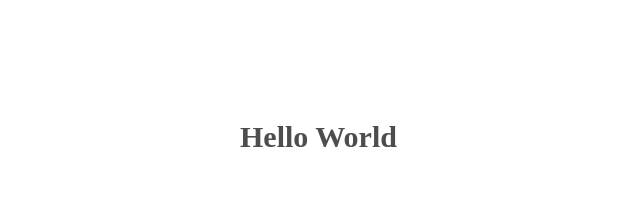
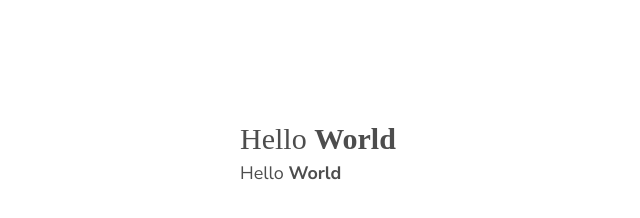
Before and after one commit to garden-io/eden, a Gatsby site: page / in a window 1280 px wide. Shown: the whole page, without its empty margins (0-640 px from the left). Built offline with nearby package versions, Linux system fonts and the light colour scheme; Gatsby itself is replaced by a stand-in of ours; a web font is replaced by a local one.

Commit message:
fix: title and font size fixes

```diff
--- a/src/components/Title.tsx
+++ b/src/components/Title.tsx
@@ -4,10 +4,8 @@
  * All rights reserved.
  */
 
-import { Color, TitleSize, TitleTags, TextAlign, textAligns, fontFamilies, FontFamily } from "../themes"
 import React, { FC } from "react"
-
-import { useTheme } from "../contexts"
+import { Color, TitleSize, TitleTags, TextAlign, textAligns, fontFamilies, FontFamily, FontWeight, useTheme } from ".."
 
 interface Props {
   /**
@@ -27,13 +25,13 @@ interface Props {
    */
   fontFamily?: FontFamily
   /**
+   * Font weight
+   */
+  fontWeight?: FontWeight
+  /**
    * Headings tag
    */
   tag?: TitleTags
-  /**
-   * Headings tag
-   */
-  to?: string
   /**
    * Function called when title is clicked
    */
@@ -50,9 +48,9 @@ export const Title: FC<Props> = ({
   textAlign = "left",
   color = "grayDark",
   fontFamily = "title",
+  fontWeight = "bold",
   tag = "h3",
-  to = null,
-  onClick = () => {},
+  onClick = null,
 }) => {
   const { colors, titleSizes, fontWeights, lineHeights, titleTags } = useTheme()
 
@@ -62,11 +60,11 @@ export const Title: FC<Props> = ({
       style={{
         fontFamily: fontFamilies[fontFamily],
         fontSize: titleSizes[size],
-        fontWeight: fontWeights.bold,
-        lineHeight: lineHeights.small,
+        fontWeight: fontWeights[fontWeight],
+        lineHeight: `calc(${lineHeights.small} * 1.1)`,
         color: colors[color],
         margin: 0,
-        cursor: to || onClick ? "pointer" : "",
+        cursor: onClick ? "pointer" : "",
         textAlign: textAligns[textAlign],
       }}
       onClick={onClick}
--- a/src/pages/index.tsx
+++ b/src/pages/index.tsx
@@ -1,13 +1,18 @@
 import React from "react"
 
-import { GlobalStyles, Title, Section, Space } from ".."
+import { GlobalStyles, Title, Text, Section, Space } from ".."
 
 const Index = () => (
   <>
     <GlobalStyles />
     <Section width="small">
       <Space height="largest" />
-      <Title>Hello World</Title>
+      <Title fontWeight="normal">
+        Hello <b>World</b>
+      </Title>
+      <Text>
+        Hello <b>World</b>
+      </Text>
     </Section>
   </>
 )
--- a/src/themes/index.ts
+++ b/src/themes/index.ts
@@ -175,7 +175,7 @@ export interface FontWeights {
 export type FontWeight = keyof FontWeights
 
 export const fontWeights: FontWeights = {
-  normal: 400,
+  normal: 300,
   bold: 700,
 }
 
```
